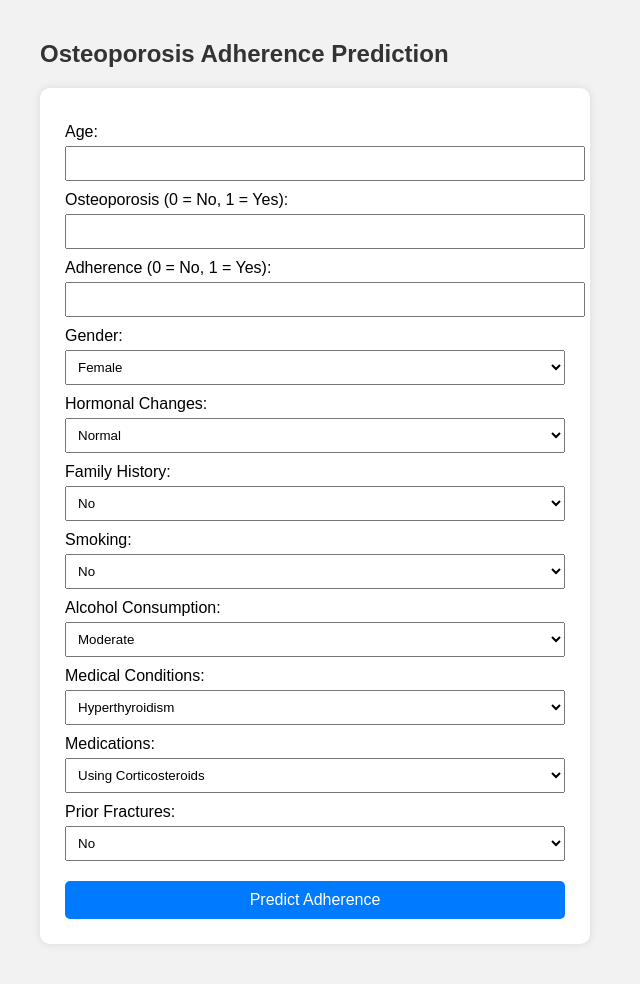
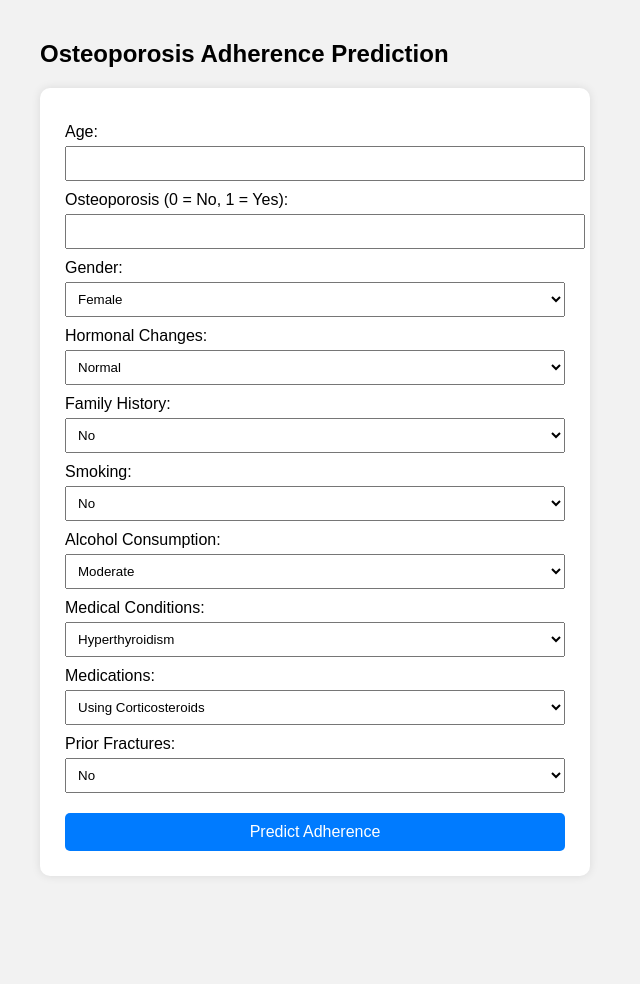
Before and after one commit to CarolineBusingye/osteoporosis-adherence-deploymentrep, a Flask app: page / in a window 1280 px wide. Shown: the whole page, without its empty margins (0-640 px from the left). After the commit the page ends 876 px from the top, so only its background shows below. Run offline with Flask 3, Linux system fonts and the light colour scheme; parts of the project's set-up code (start-up, migrations or seed data) failed here and were passed over.

Commit message:
Update index.html

```diff
--- a/templates/index.html
+++ b/templates/index.html
@@ -7,10 +7,6 @@
             font-family: Arial, sans-serif;
             margin: 40px;
             background-color: #f2f2f2;
-        }
-
-        h2 {
-            color: #333;
         }
 
         form {
@@ -42,12 +38,6 @@
             border-radius: 5px;
             font-size: 16px;
         }
-
-        .result {
-            margin-top: 20px;
-            font-weight: bold;
-            color: green;
-        }
     </style>
 </head>
 <body>
@@ -60,9 +50,6 @@
 
         <label>Osteoporosis (0 = No, 1 = Yes):</label>
         <input type="number" name="Osteoporosis" min="0" max="1" required>
-
-        <label>Adherence (0 = No, 1 = Yes):</label>
-        <input type="number" name="Adherence" min="0" max="1" required>
 
         <!-- One-Hot Encoded Categorical Inputs -->
         <label>Gender:</label>
```
